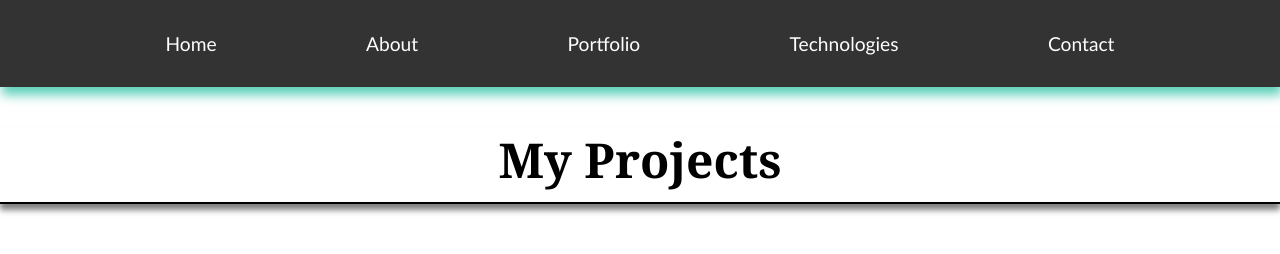
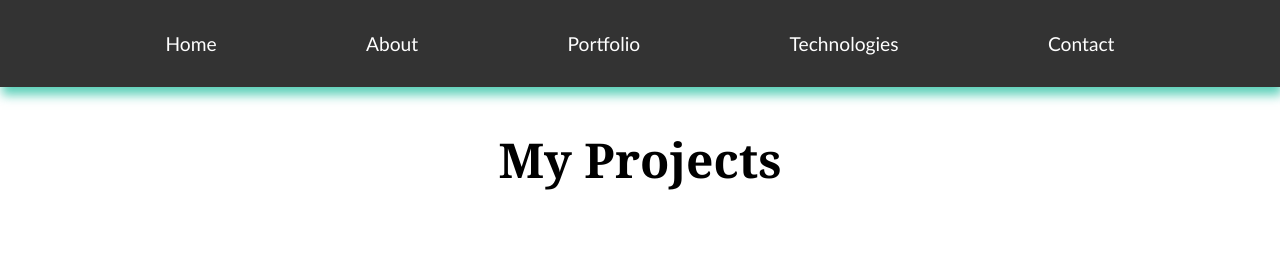
Before and after one commit to AkTobias/tobias_ak_portfolio, a React (Vite) app: page /portfolio in a window 1280 px wide. Shown: the top 254 px of the page. Built offline with nearby package versions, Linux system fonts and the light colour scheme.

Commit message:
remved border-bottom and box-shadow from portfolio

```diff
--- a/src/App.css
+++ b/src/App.css
@@ -213,8 +213,7 @@ main {
   font-family: Georgia, 'Times New Roman', Times, serif;
   font-weight: bolder;
   padding-bottom: 10px;
-  border-bottom: 2px solid black;
-  box-shadow: 0px 6px 6px rgba(0, 0, 0, 0.5);
+
 }
 
 .portfolio__main {
```
